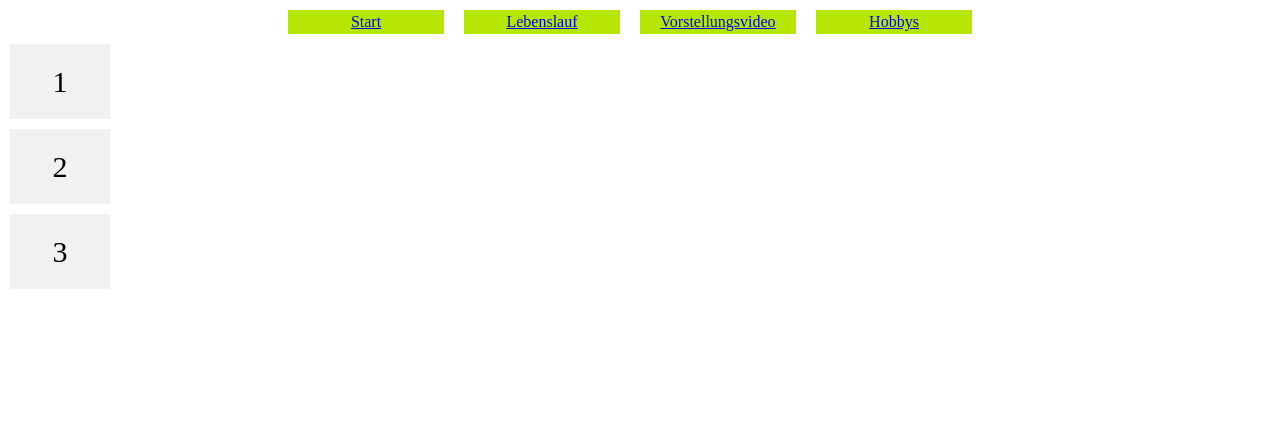
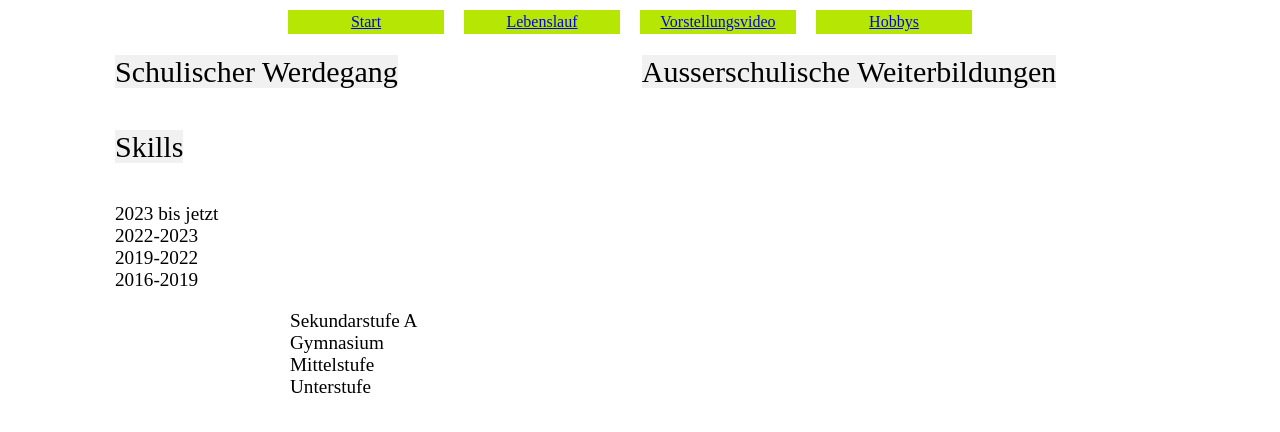
Before and after one commit to Oskiwiedi/CV, a plain HTML site: page lebenslauf.html in a window 1280 px wide. Drawn offline with Linux system fonts and the light colour scheme.

Commit message:
Update-Lebenslauf

```diff
--- a/lebenslauf.html
+++ b/lebenslauf.html
@@ -18,13 +18,32 @@
     <div>
         <nav>
             <div class="flex-container-2">
-                <div>1</div>
-                <div>2</div>
-                <div>3</div>
-              </div>
+                <div>Schulischer Werdegang</div>
+                <div>Ausserschulische Weiterbildungen</div>
+                <div>Skills</div>
             </div>
         </nav>
     </div>
+    <nav>
+        <div>
+            <ul id="liste-schulischerwerdegang">
+                <li>2023 bis jetzt</li>
+                <li>2022-2023</li>
+                <li>2019-2022</li>
+                <li>2016-2019</li>
+            </ul>
+        </div>
+    </nav>
+    <nav>
+        <div>
+            <ul id="liste-schulischerwerdegang2">
+                <li>Sekundarstufe A </li>
+                <li>Gymnasium</li>
+                <li>Mittelstufe</li>
+                <li>Unterstufe</li>
+            </ul>
+        </div>
+    </nav>
 
 </body>
 </html>
--- a/style.css
+++ b/style.css
@@ -79,10 +79,28 @@ h2{
 }
 
 .flex-container-2 > div {
-    background-color: #f1f1f1;
-    width: 100px;
-    margin: 10px;
-    text-align: center;
-    line-height: 75px;
-    font-size: 30px;
+background-color: #f1f1f1;
+width: 600px;
+margin: 10px;
+text-align: center;
+line-height: 75px;
+font-size: 30px;
+display: inline;
+margin-left: 115px;
+margin-right: 125px;
+top: 0px;
+height: 50px;
+justify-content: center;
   }
+
+#liste-schulischerwerdegang{
+    list-style-type: none;
+    margin-left: 75px;
+    font-size: larger;
+}
+
+#liste-schulischerwerdegang2{
+    list-style-type: none;
+    margin-left: 250px;
+    font-size: larger
+}
```
Also changed, not shown: index.html (+0 -3 lines).
